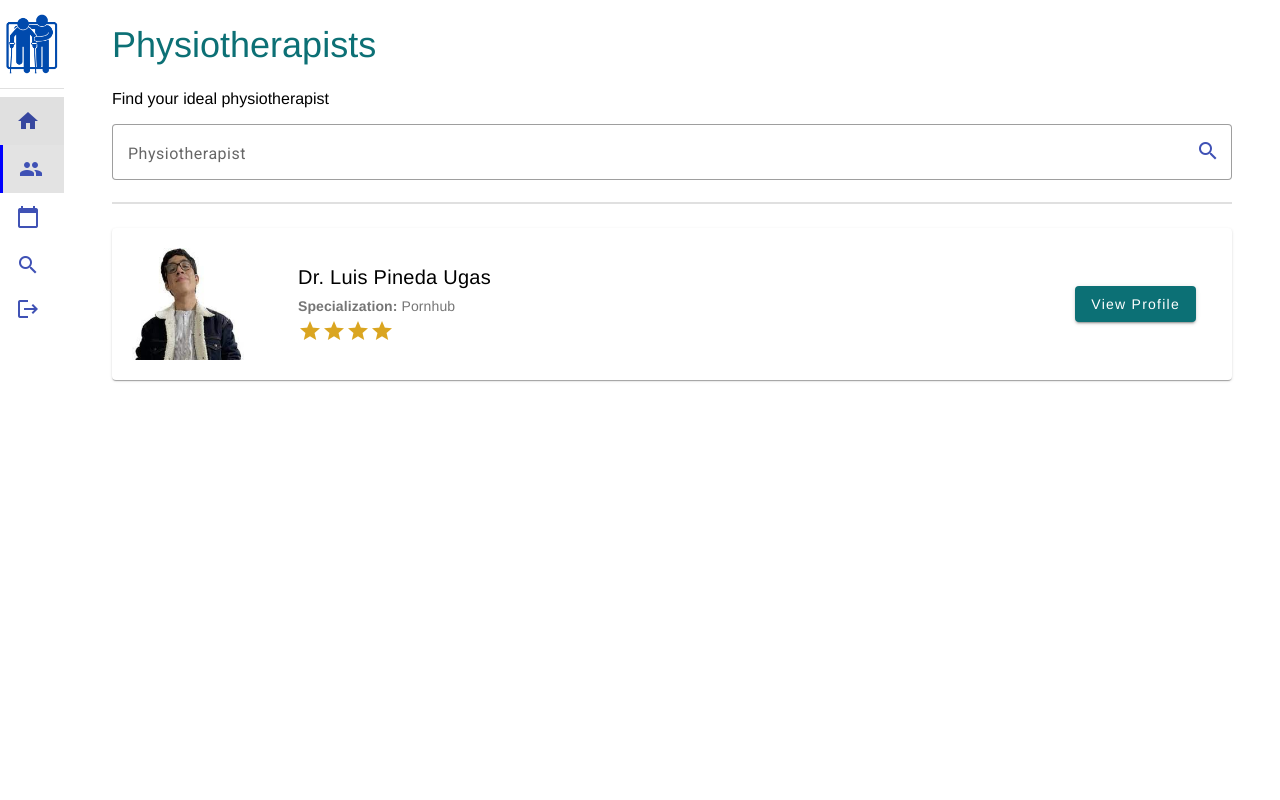
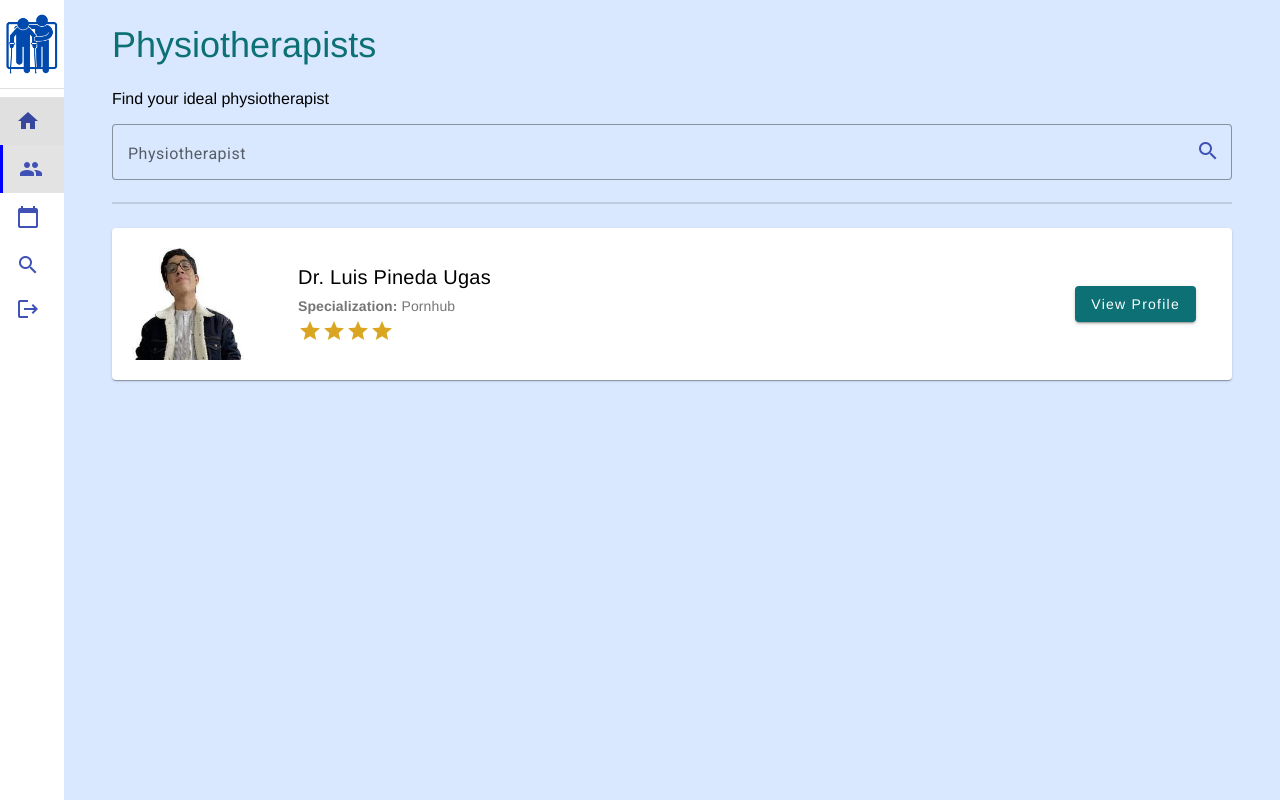
Before and after one commit to upc-pre-202302-IoTheraphy-SI572-SW71/Web-Theraphy, an Angular app: page /physiotherapist-list in a window 1280 px wide. Built offline with nearby package versions, Linux system fonts and the light colour scheme.

Commit message:
fix: back changed

```diff
--- a/src/app/appointments/pages/physiotherapist-list/physiotherapist-list.component.css
+++ b/src/app/appointments/pages/physiotherapist-list/physiotherapist-list.component.css
@@ -2,15 +2,23 @@
   display: flex;
   flex-direction: row;
   height: 100%;
+  width: 100%;
+  background-color: #D9E8FF;
 }
+
+.sidenav {
+  height: 100%;
+  background-color: white;
+}
+
+
 .contents {
-  max-width: 100%;
+  width: 100%;
   height: 100%;
   margin-left: 48px;
   margin-right: 48px;
-}
-.sidenav {
-  height: 100%;
+
+
 }
 
 
--- a/src/app/shared/components/sidenav/sidenav.component.html
+++ b/src/app/shared/components/sidenav/sidenav.component.html
@@ -1,4 +1,4 @@
-<mat-sidenav #sidenav [mode]="isExpanded ? 'side' : 'over'" opened="true">
+<mat-sidenav #sidenav class="total" [mode]="isExpanded ? 'side' : 'over'" opened="true">
   <div class="logo-container" (click)="isExpanded = !isExpanded">
     <img src="assets/logo-image.png" alt="asdsd" class="logo-image">
     <span *ngIf="isExpanded" class="logo-text">Theraphy</span>
```
Also changed, not shown: src/app/shared/components/sidenav/sidenav.component.css (line endings or trailing spaces).
